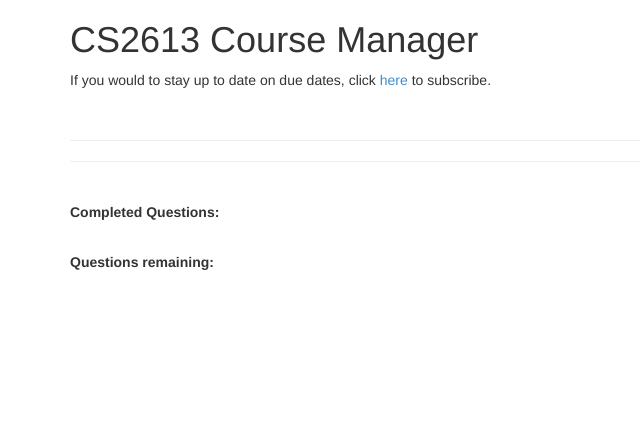
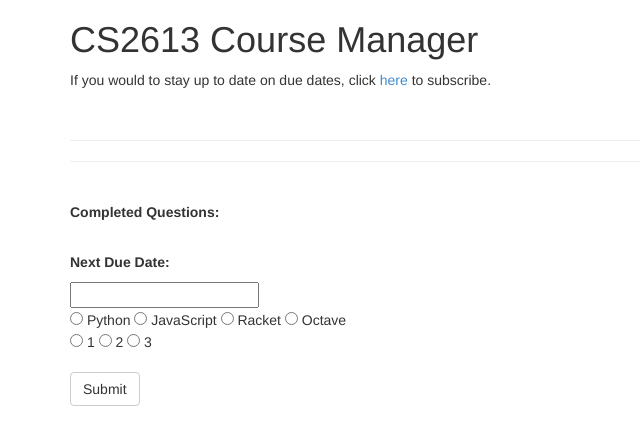
Before and after one commit to CS2613-WI24-FR01B/exploration-activity-1-jenn95, a Flask app: template templates/todo.html in a window 1280 px wide. Shown: the top 445 px of the page, without its empty margins (0-640 px from the left). Run offline with Flask 3, Linux system fonts and the light colour scheme; the template is opened without the code that fills it, so the values that code supplies are empty.

Commit message:
Small changes to functionality of Course Manager

```diff
--- a/app.py
+++ b/app.py
@@ -6,7 +6,8 @@ from functools import wraps
 app = Flask(__name__)
 
 account_sid = "AC15d3034aa47604f06b5b17f9199c2f75"
-auth_token  = "24448c148db63e40ce5a382d9764ff65"
+auth_token  = "84dd4ccfbf57691443e765dd15476a29"
+twilio_number = "+14423337508"
 
 client = Client(account_sid, auth_token)
 
@@ -34,11 +35,11 @@ def home():
 def subscribe():
     error = None
     if request.method == 'POST':
-        if len(request.form['number']) < 11:
+        if len(request.form['number']) != 11:
             error = 'Invalid Number. Please try again with format: +15061234567'
         else:
             try:
-                client.messages.create(to=request.form['number'],from_="+14423337508",body="Thanks for subscribing to the demo!")
+                client.messages.create(to=request.form['number'],from_="twilio_number",body="Thanks for subscribing to the Flask demo!")
                 flash('Thanks, '+ request.form['name']+'! You were added to the subscription list.')
             except:
                 error = 'Invalid number. This number has not been configured with the *Trial* Twilio Account'
@@ -50,13 +51,20 @@ completedPQs=[]
 @app.route('/todo', endpoint='todo', methods=['GET', 'POST'])
 def todo():
     error = None
+    status = "new"
+    progress=None
     if request.method == 'POST':
-        flash('You just completed PQ '+ request.form['language']+ request.form['number'])
-        if request.form['date'] in remainingDates:
+        question = [request.form['date'], request.form['language'], request.form['number']]
+        for q in completedPQs:
+            if q[1]==question[1] and q[2]==question[2]:
+                flash("You have already submitted this question!")
+                status = "existing"
+        if status=="new":
+            completedPQs.append(question)
             remainingDates.remove(request.form['date']);
-        question = [request.form['date'], request.form['language'],request.form['number']]
-        completedPQs.append(question)
-        flash('You have completed ' + str(len(completedPQs)) + ' and have ' + str(len(remainingDates)) + ' remaining.')
+            flash('You just completed PQ '+ request.form['language']+ request.form['number'])
+
+        flash('You have completed ' + str(len(completedPQs)) + ' questions and have ' + str(len(remainingDates)) + ' remaining.')
         return redirect(url_for('todo'))
     return render_template('todo.html', error=error, remainingDates=remainingDates, completedPQs=completedPQs)
 
@@ -91,4 +99,4 @@ def restrictedAdmin():
 
 # start the server with the 'run()' method
 if __name__ == '__main__':
-    app.run(port=8082, debug=True)
+    app.run(port=8083, debug=True)
--- a/templates/login.html
+++ b/templates/login.html
@@ -10,9 +10,7 @@
             request.form.password }}">
             <input class="btn btn-default" type="submit" value="Login">
         </form>
-        {% if error %}
-            <p class="error"><strong>Error:</strong> {{ error }}</p>
-        {% endif %}
+
         {% for message in get_flashed_messages() %}
         {{ message }}
         {% endfor %}
--- a/templates/todo.html
+++ b/templates/todo.html
@@ -15,11 +15,9 @@
       <p>{{ question[0] }} {{ question[1] }}{{ question[2] }}</p>
       {% endfor %}
       <br>
-      <p><b>Questions remaining:</b></p>
-      {% for date in remainingDates %}
+      <p><b>Next Due Date:</b></p>
       <form action="" method="post">
-
-        <input type="text" id="date" name="date" value="{{ date }}" readonly><br>
+        <input type="text" id="date" name="date" value="{{ remainingDates[0] }}" readonly><br>
 
         <input type="radio" name="language" id="option1" value="Python"> Python </input>
         <input type="radio" name="language" id="option2" value="JavaScript"> JavaScript </input>
@@ -28,10 +26,10 @@
 
         <input type="radio" name="number" id="option1" value="1"> 1 </input>
         <input type="radio" name="number" id="option2" value="2"> 2 </input>
-        <input type="radio" name="number" id="option3" value="3"> 3 </input><br>
+        <input type="radio" name="number" id="option3" value="3"> 3 </input><br><br>
 
         <input class="btn btn-default" type="submit" value="Submit">
       </form>
-      {% endfor %}
+      <br>
 
     {% endblock %}
```
